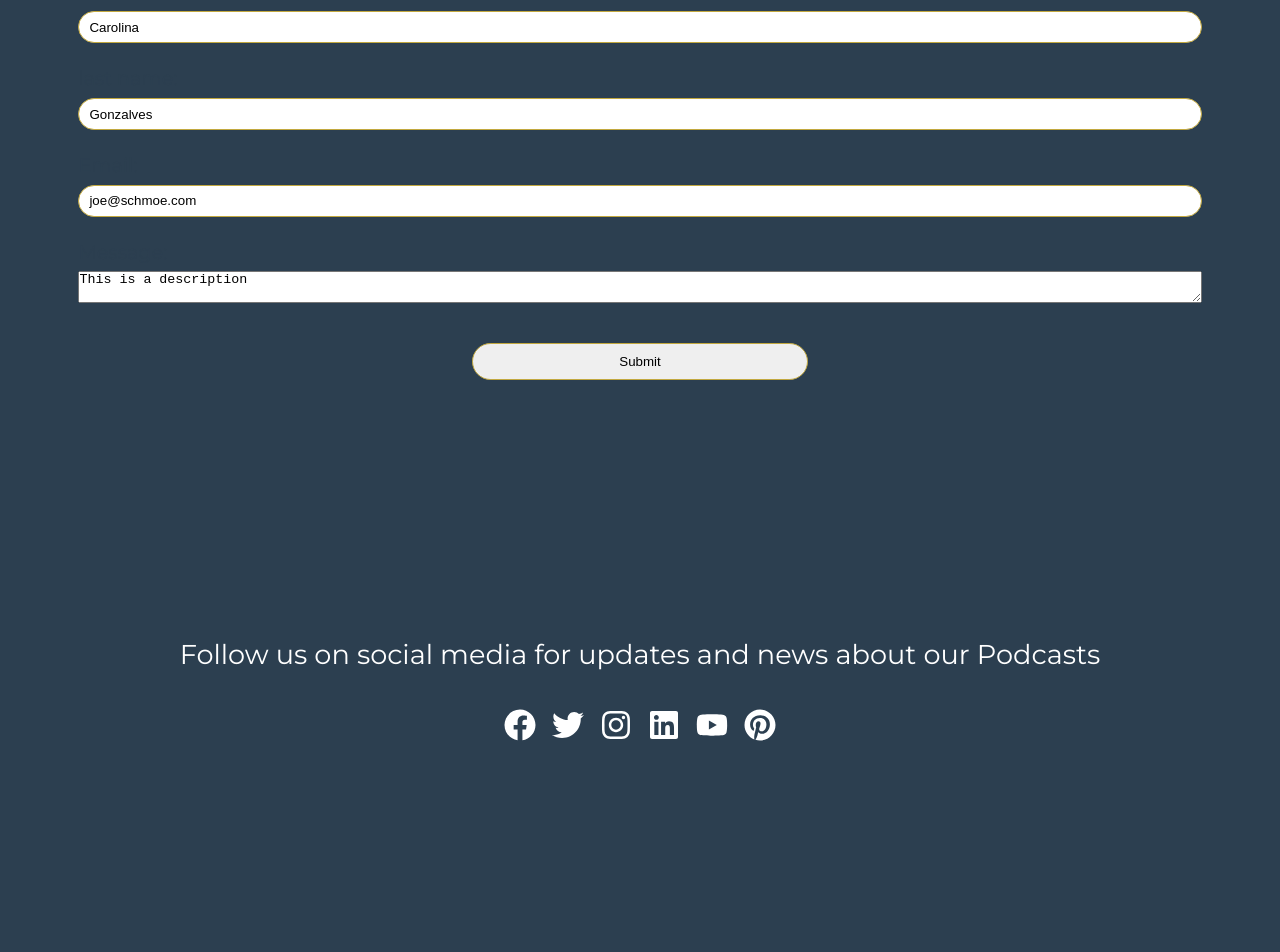
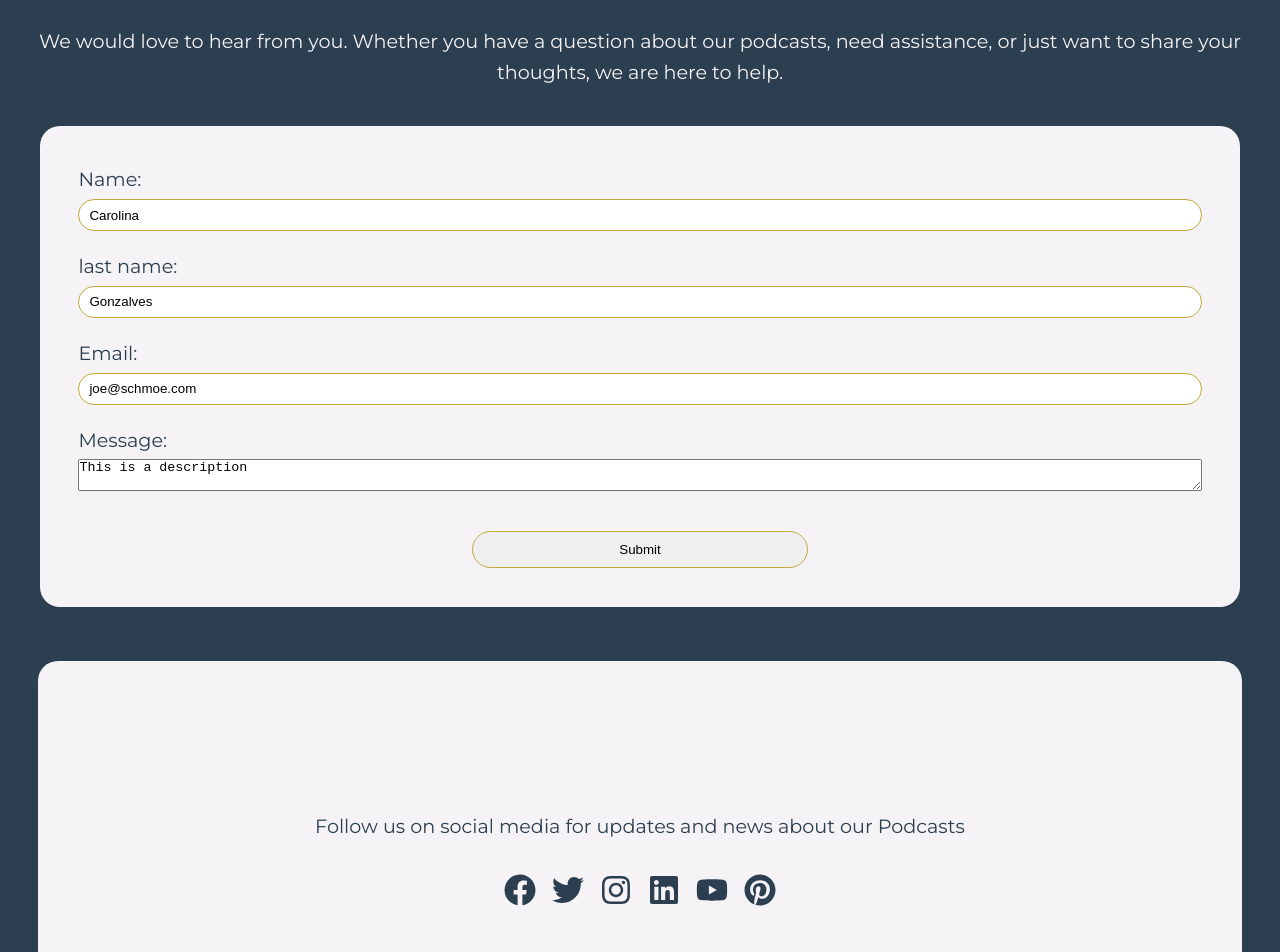
Before and after one commit to cgojk/Podcast_frontend_part1, a React (Vite) app: page /contact in a window 1280 px wide. Shown: the part 260-1212 px from the top of the page. Built offline with nearby package versions, Linux system fonts and the light colour scheme.

Commit message:
Clean up unused contact page change some styles add clsoe to ratings

```diff
--- a/src/components/FormsContact.jsx
+++ b/src/components/FormsContact.jsx
@@ -6,15 +6,14 @@ export default function FormsContact() {
     const email = formData.get("email")
     const message = formData.get("message")
     console.log("Form submitted with data:", { firstName, lastName, email, message });
-    // Here you can handle the form submission, e.g., send data to an API or server
-    // For now, we just log the data to the console
+
   }
 
 
 
   return (
     <section className="container form_contact">
-      <h1 className="form_title">Contact us</h1>
+
       <form action={signUp}>
 
          <label htmlFor="firstName">Name:</label>
--- a/src/components/Rating.jsx
+++ b/src/components/Rating.jsx
@@ -66,11 +66,11 @@ export default function Rating({color = 'gold'}) {
     {/* modal */}
     {submitted && (
       <div className="modal-overlay">
-        <div className="modal">
+        <div className="modal-content">
           <h3>Thank you for your feedback!</h3>
           <p>Your rating: {rating} star{rating > 1 ? 's' : ''}</p>
-          <button className="close-btn" onClick={closeModal}>
-            close
+          <button className="modal-close-button" onClick={closeModal}>
+            X
           </button>
           <p>We appreciate your input and will use it to improve our service.</p>
         </div>
--- a/src/pages/Contact.jsx
+++ b/src/pages/Contact.jsx
@@ -4,22 +4,18 @@ import { FaFacebook, FaTwitter, FaInstagram, FaLinkedin, FaYoutube, FaPinterest
 
 export default function Contact() {
     return (
-        <section className="contact-section">
-        <div className="contact-page">
-
-            <div className="about-page-content">
-
-            </div>
-            <div className="about-page-cta">
+    <section className="contact-section">
 
 
-            </div>
-        </div>
+            <h1 className="team-title center">Contact Us</h1>
+
+            <p className="title_section-sm"> We would love to hear from you. Whether you have a question about our podcasts, need assistance, or just want to share your thoughts, we are here to help.</p>
+
         <FormsContact/>
 
-        <section class="social section">
+        <section class="social_section">
           <div class="container">
-            <p>Follow us on social media for updates and news about our Podcasts </p>
+            <p className="title_section-sm color">Follow us on social media for updates and news about our Podcasts </p>
               <div class="social-icons">
                 <a href="https://facebook.com" target="_blank" rel="noopener noreferrer" aria-label="Follow Us On Facebook">
                   <FaFacebook size={32} />
--- a/src/styles/_forms.scss
+++ b/src/styles/_forms.scss
@@ -53,10 +53,10 @@ fieldset {
 }
 
 .form_contact{
-    background-color: #2c3f50;
-    margin-top:5em;
-    padding: 2em;
-    border-radius: 50px solid var(--bg-color);
+    background-color: var(--body-bg);;
+    // margin-top:5em;
+    // padding: 2em;
+    border-radius: 20px;
 }
 .form_title{
     color:white;
@@ -64,3 +64,9 @@ fieldset {
     text-align: center;
 
 }
+
+// contanct page styles and form styles
+.contact-section {
+    padding: 2em;
+    background-color: var(--text-bg-color);
+}
--- a/src/styles/_modalPodcast.scss
+++ b/src/styles/_modalPodcast.scss
@@ -29,7 +29,7 @@
   text-align: left;
 }
 
-/* Add hover effect to clickable cards */
+/* hover effect to clickable cards */
 .contact-card {
   cursor: pointer;
   transition: box-shadow 0.2s ease, transform 0.2s ease;
@@ -40,7 +40,7 @@
   transform: translateY(-2px);
 }
 
-/* Optional: style the modal close button */
+/*  style the modal close button */
 .modal-close-button {
   position: absolute;
   top: 0px;
@@ -53,4 +53,5 @@
   line-height: 1;
   color: var(--base-txt-color);
   z-index: 10;
+
 }
--- a/src/styles/_social.scss
+++ b/src/styles/_social.scss
@@ -1,27 +1,33 @@
-.social{
-    background:var(--dark-color);
-    color:#fff;
+.social_section {
+    background:var(--body-bg);
+    color: var(--base-txt-color);
     padding:6rem 2rem;
     text-align:center;
     font-size:1.7rem;
     margin-bottom:0;
+    margin-top:2em;
+    border-radius: 20px;
 }
-.social a{
-    color:#fff;
+.social_section a{
+    color: var(--base-txt-color);
 }
 
-.social a:hover{
-    color:var(--secondary-color);
+.social_section a:hover{
+    color:var(--brand-color);
 }
 
-.social p{
+.social_section p{
     margin-bottom:2rem;
 
 }
-.social .social-icons{
+ .social-icons{
     display:flex;
     justify-content: center;
     gap:1rem;
     margin-top:2rem;
+    color: var(--brand-color);
 
 }
+.color{
+    color: var(--base-txt-color);
+}
```
